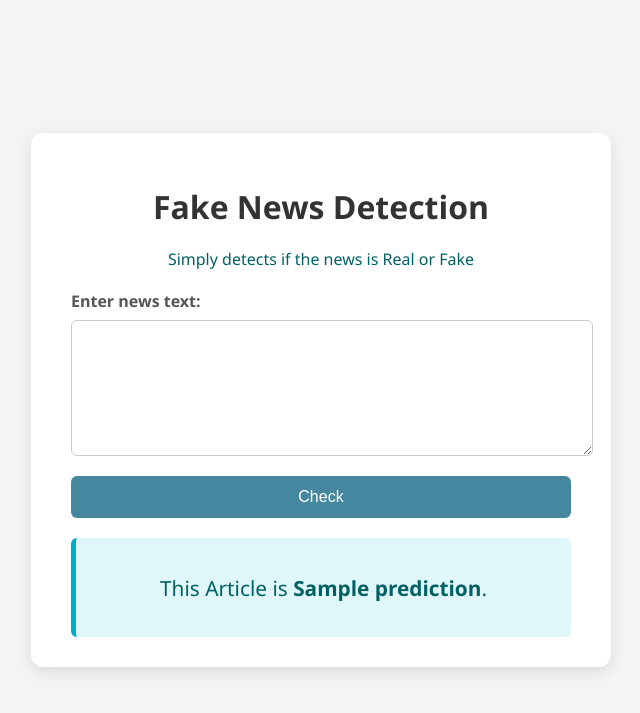
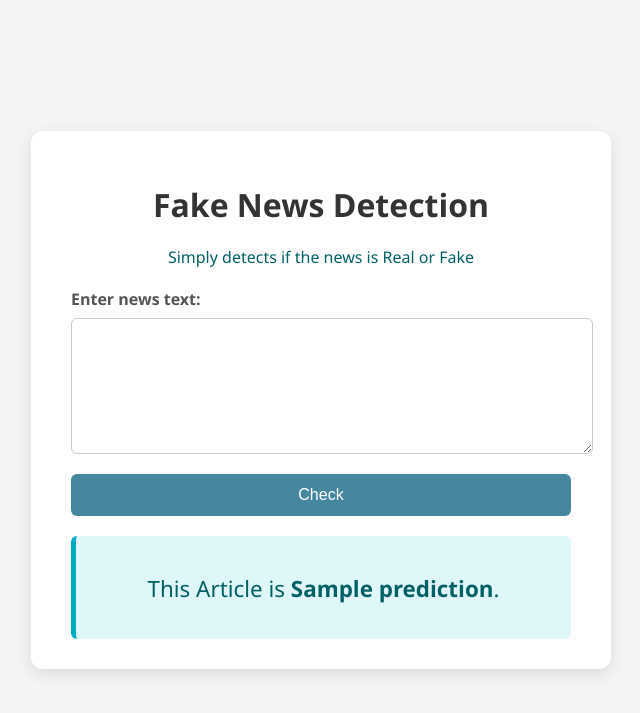
Before and after one commit to Maham707/Fake-News-Detector, a Flask app: template templates/index.html in a window 1280 px wide. Shown: the top 713 px of the page, without its empty margins (319-959 px from the left). Run offline with Flask 3, Linux system fonts and the light colour scheme; the template is opened without the code that fills it: most values are stand-ins (such as "Sample title", 1, 10 or a date in 2020); parts of the project's set-up code (start-up, migrations or seed data) failed here and were passed over.

Commit message:
friendlier UI styling

```diff
--- a/static/style.css
+++ b/static/style.css
@@ -67,6 +67,6 @@
     background-color: #e0f7fa;
     border-left: 5px solid #00acc1;
     color: #006064;
-    font-size: 1.3rem;
+    font-size: 1.4rem;
     border-radius: 6px;
 }
```
